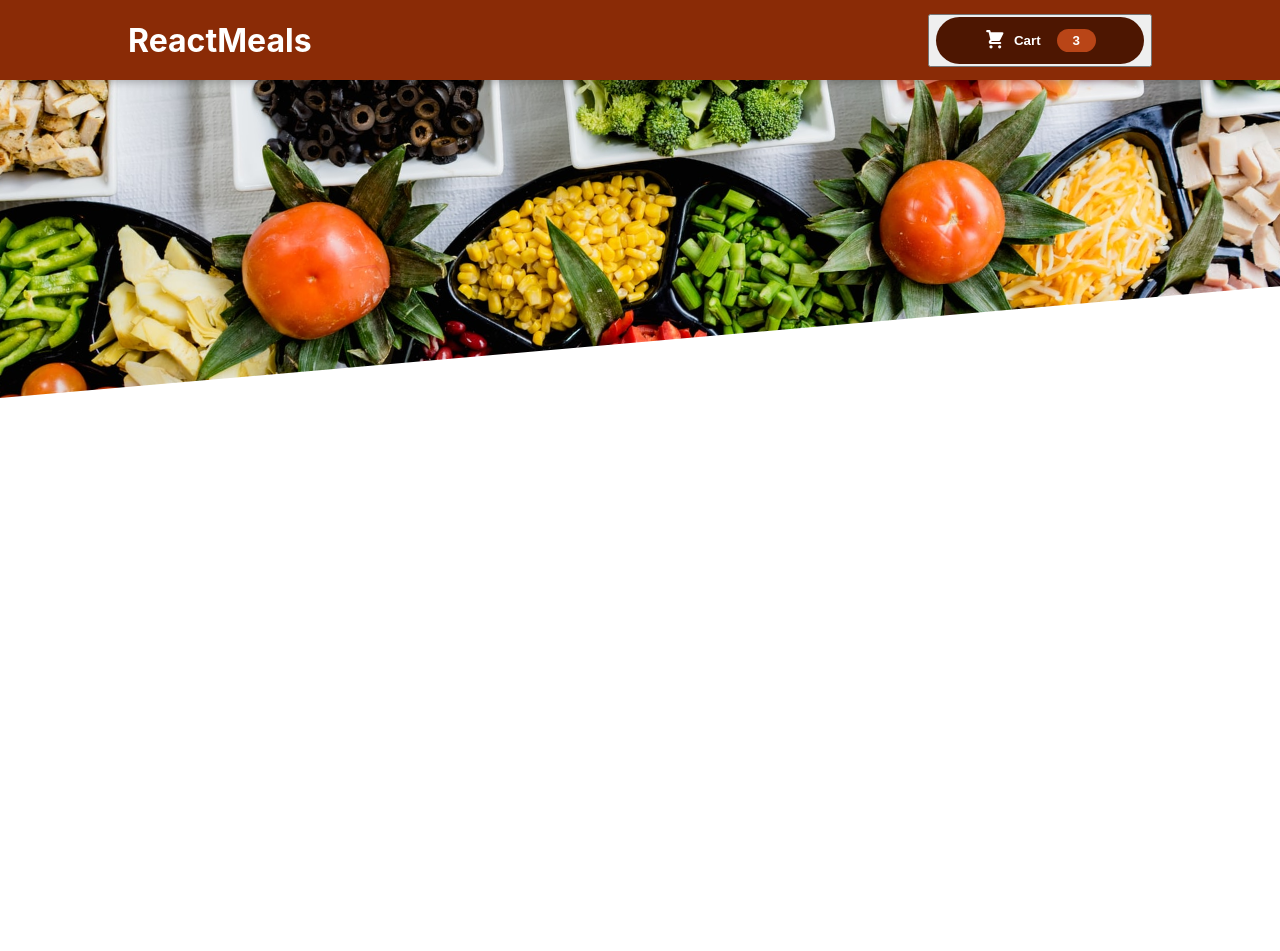
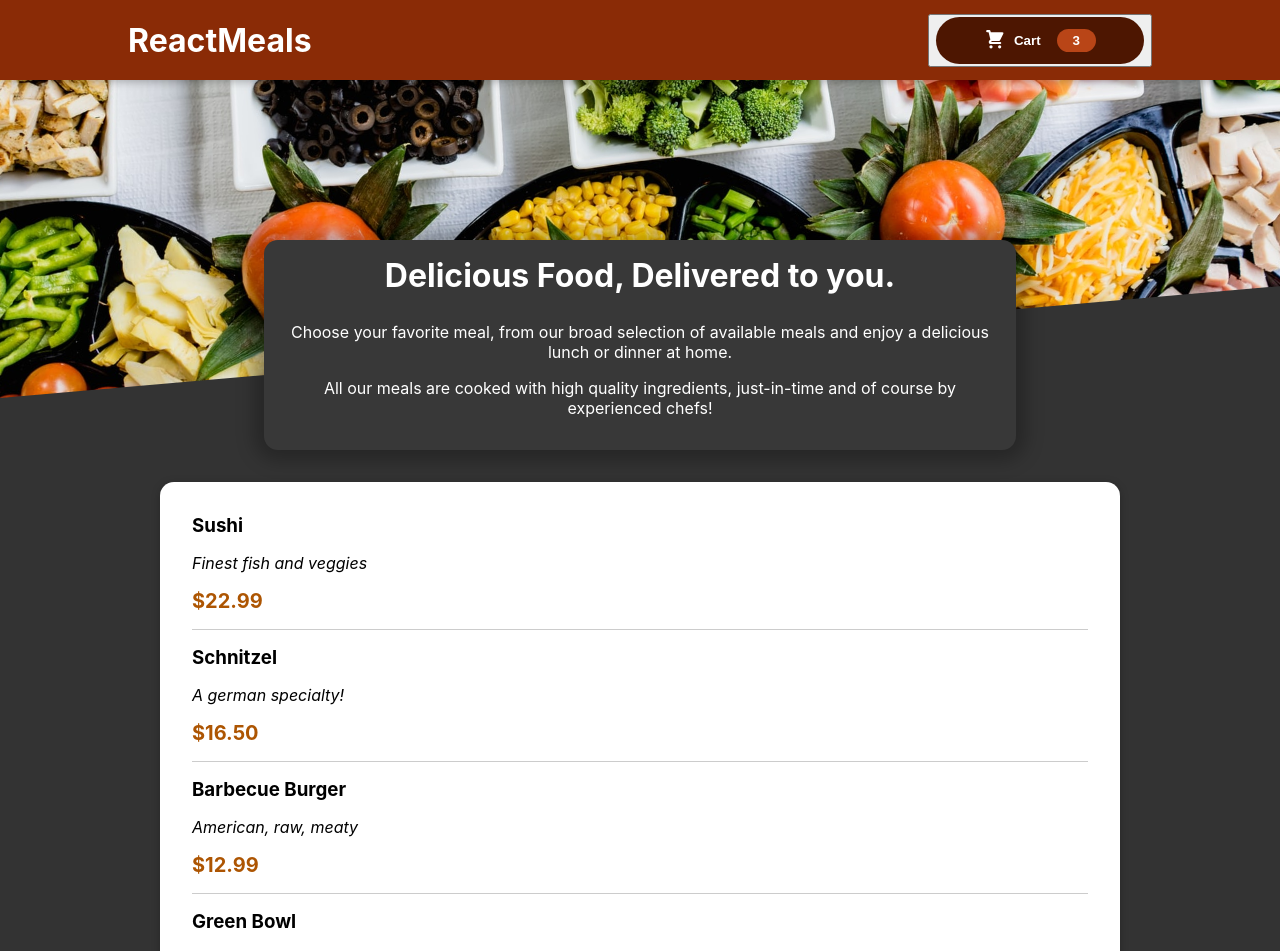
Before and after one commit to Christian-Tirado-CODE/react-learning, a React (Create React App) app: page / in a window 1280 px wide. Shown: the top 951 px of the page. Before the commit the page ends 800 px from the top, so only its background shows below. Built offline with nearby package versions, Linux system fonts and the light colour scheme.

Commit message:
Meal component

```diff
--- a/src/App.js
+++ b/src/App.js
@@ -1,11 +1,15 @@
 import { Fragment } from 'react';
 import './App.css';
 import Header from './components/Layout/Header';
+import Meals from "./components/Meals/Meals";
+function App() {
 
-function App() {
   return (
       <Fragment>
       <Header />
+      <main>
+      <Meals />
+      </main>
       </Fragment>
 
   );
--- /dev/null
+++ b/src/components/Meals/AvailableMeals.js
@@ -0,0 +1,51 @@
+import React from "react";
+import classes from "./AvailableMeals.module.css";
+import MealItem from "./MealItem";
+import Card from "../UI/Card";
+const DUMMY_MEALS = [
+  {
+    id: "m1",
+    name: "Sushi",
+    description: "Finest fish and veggies",
+    price: 22.99,
+  },
+  {
+    id: "m2",
+    name: "Schnitzel",
+    description: "A german specialty!",
+    price: 16.5,
+  },
+  {
+    id: "m3",
+    name: "Barbecue Burger",
+    description: "American, raw, meaty",
+    price: 12.99,
+  },
+  {
+    id: "m4",
+    name: "Green Bowl",
+    description: "Healthy...and green...",
+    price: 18.99,
+  },
+];
+
+const mealList = DUMMY_MEALS.map((meal) => (
+  <MealItem
+    key={meal.id}
+    mealName={meal.name}
+    mealDescription={meal.description}
+    mealPrice={meal.price}
+  ></MealItem>
+));
+
+const AvailableMeals = () => {
+  return (
+    <section className={classes.meals}>
+        <Card>
+      <ul>{mealList}</ul>
+        </Card>
+    </section>
+  );
+};
+
+export default AvailableMeals;
--- /dev/null
+++ b/src/components/Meals/AvailableMeals.module.css
@@ -0,0 +1,24 @@
+.meals {
+    max-width: 60rem;
+    width: 90%;
+    margin: 2rem auto;
+    animation: meals-appear 1s ease-out forwards;
+  }
+
+  .meals ul {
+    list-style: none;
+    margin: 0;
+    padding: 0;
+  }
+
+  @keyframes meals-appear {
+    from {
+      opacity: 0;
+      transform: translateY(3rem);
+    }
+
+    to {
+      opacity: 1;
+      transform: translateY(0);
+    }
+  }
--- /dev/null
+++ b/src/components/Meals/MealItem.js
@@ -0,0 +1,19 @@
+import React from 'react';
+import classes from "./MealItem.module.css";
+const MealItem = (props) => {
+    const price = `$${props.mealPrice.toFixed(2)}`;
+    return (
+        <li className={classes.meal}>
+            <div>
+            <h3>{props.mealName}</h3>
+            <p className={classes.description}>{props.mealDescription}</p>
+            <span className={classes.price}>{price}</span>
+            </div>
+            <div>
+
+            </div>
+        </li>
+    );
+};
+
+export default MealItem;
--- /dev/null
+++ b/src/components/Meals/MealItem.module.css
@@ -0,0 +1,22 @@
+.meal {
+    display: flex;
+    justify-content: space-between;
+    margin: 1rem;
+    padding-bottom: 1rem;
+    border-bottom: 1px solid #ccc;
+  }
+
+  .meal h3 {
+    margin: 0 0 0.25rem 0;
+  }
+
+  .description {
+    font-style: italic;
+  }
+
+  .price {
+    margin-top: 0.25rem;
+    font-weight: bold;
+    color: #ad5502;
+    font-size: 1.25rem;
+  }
--- /dev/null
+++ b/src/components/Meals/Meals.js
@@ -0,0 +1,14 @@
+import {Fragment} from 'react';
+import AvailableMeals from './AvailableMeals';
+import MealsSummary from './MealsSummary';
+
+const Meals = () => {
+    return (
+        <Fragment>
+            <MealsSummary />
+            <AvailableMeals />
+        </Fragment>
+    );
+};
+
+export default Meals;
--- /dev/null
+++ b/src/components/Meals/MealsSummary.js
@@ -0,0 +1,13 @@
+import React from 'react';
+import classes from "./MealsSummary.module.css";
+const MealsSummary = () => {
+    return (
+        <section className={classes.summary}>
+            <h2>Delicious Food, Delivered to you.</h2>
+            <p>Choose your favorite meal, from our broad selection of available meals and enjoy a delicious lunch or dinner at home.</p>
+            <p>All our meals are cooked with high quality ingredients, just-in-time and of course by experienced chefs!</p>
+        </section>
+    );
+};
+
+export default MealsSummary;
--- /dev/null
+++ b/src/components/Meals/MealsSummary.module.css
@@ -0,0 +1,18 @@
+.summary {
+    text-align: center;
+    max-width: 45rem;
+    width: 90%;
+    margin: auto;
+    margin-top: -10rem;
+    position: relative;
+    background-color: #383838;
+    color: white;
+    border-radius: 14px;
+    padding: 1rem;
+    box-shadow: 0 1px 18px 10px rgba(0, 0, 0, 0.25);
+  }
+
+  .summary h2 {
+    font-size: 2rem;
+    margin-top: 0;
+  }
--- /dev/null
+++ b/src/components/UI/Card.js
@@ -0,0 +1,11 @@
+
+import classes from "./Card.module.css";
+const Card = (props) => {
+    return (
+        <div className={classes.card}>
+            {props.children}
+        </div>
+    );
+};
+
+export default Card;
--- /dev/null
+++ b/src/components/UI/Card.module.css
@@ -0,0 +1,6 @@
+.card {
+    padding: 1rem;
+    box-shadow: 0 2px 8px rgba(0, 0, 0, 0.25);
+    border-radius: 14px;
+    background-color: white;
+  }
--- a/src/index.css
+++ b/src/index.css
@@ -5,6 +5,7 @@
     sans-serif;
   -webkit-font-smoothing: antialiased;
   -moz-osx-font-smoothing: grayscale;
+  background-color: #333333;
 }
 
 code {
```
Also changed, not shown: src/components/Meals/MealItemForm.js (added, +11 -0 lines).
